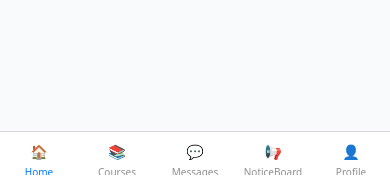
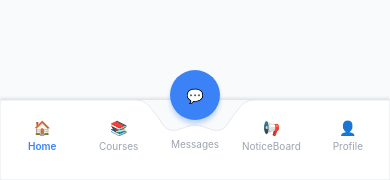
Before and after one commit to IftikharZahid/TheSeeksAcademy, a React Native app: screen /Main in a window 390 px wide. Shown: the part 664-844 px from the top of the page. Built offline with nearby package versions, Linux system fonts and the light colour scheme.

Commit message:
Bottom Navigation Added

```diff
--- a/package.json
+++ b/package.json
@@ -20,6 +20,7 @@
     "react-native": "0.81.5",
     "react-native-gesture-handler": "~2.28.0",
     "react-native-screens": "~4.16.0",
+    "react-native-svg": "15.12.1",
     "react-native-web": "^0.21.0"
   },
   "devDependencies": {
--- /dev/null
+++ b/src/components/CustomTabBar.tsx
@@ -0,0 +1,187 @@
+import React from 'react';
+import { View, Text, TouchableOpacity, StyleSheet, Dimensions } from 'react-native';
+import { BottomTabBarProps } from '@react-navigation/bottom-tabs';
+import Svg, { Path } from 'react-native-svg';
+import { useSafeAreaInsets } from 'react-native-safe-area-context';
+
+const { width } = Dimensions.get('window');
+const TAB_HEIGHT = 70;
+
+export const CustomTabBar: React.FC<BottomTabBarProps> = ({ state, descriptors, navigation }) => {
+  const insets = useSafeAreaInsets();
+  const PADDING_BOTTOM = insets.bottom > 0 ? insets.bottom : 10;
+  const TOTAL_HEIGHT = TAB_HEIGHT + PADDING_BOTTOM;
+
+  const center = width / 2;
+
+  // Bezier curve path for the indentation
+  // const path = `
+  //   M0,0
+  //   L${center - 45},0
+  //   C${center - 45},0 ${center - 35},0 ${center - 30},10
+  //   C${center - 25},20 ${center - 15},40 ${center},40
+  //   C${center + 15},40 ${center + 25},20 ${center + 30},10
+  //   C${center + 35},0 ${center + 45},0 ${center + 45},0
+  //   L${width},0
+  //   L${width},${TOTAL_HEIGHT}
+  //   L0,${TOTAL_HEIGHT}
+  //   Z
+  // `;
+const CURVE_WIDTH = 65;   // widen the curve
+const CURVE_DEPTH = 25;   // deepen the curve
+const BUTTON_RADIUS = 25; // matches large 70–80 px button
+
+const path = `
+  M0,0
+  L${center - CURVE_WIDTH},0
+  C${center - CURVE_WIDTH + 15},0 ${center - BUTTON_RADIUS - 25},0 ${center - BUTTON_RADIUS - 10},20
+  C${center - BUTTON_RADIUS},40 ${center - BUTTON_RADIUS / 2},${CURVE_DEPTH} ${center},${CURVE_DEPTH}
+  C${center + BUTTON_RADIUS / 2},${CURVE_DEPTH} ${center + BUTTON_RADIUS},40 ${center + BUTTON_RADIUS + 10},20
+  C${center + BUTTON_RADIUS + 25},0 ${center + CURVE_WIDTH - 15},0 ${center + CURVE_WIDTH},0
+  L${width},0
+  L${width},${TOTAL_HEIGHT}
+  L0,${TOTAL_HEIGHT}
+  Z
+`;
+
+  return (
+    <View style={[styles.container, { height: TOTAL_HEIGHT }]}>
+      <Svg width={width} height={TOTAL_HEIGHT} style={styles.svg}>
+        <Path d={path} fill="white" stroke="#e5e7eb" strokeWidth={1} />
+      </Svg>
+
+      <View style={[styles.tabsContainer, { paddingBottom: PADDING_BOTTOM }]}>
+        {state.routes.map((route, index) => {
+          const { options } = descriptors[route.key];
+          const label = options.tabBarLabel !== undefined
+            ? options.tabBarLabel
+            : options.title !== undefined
+            ? options.title
+            : route.name;
+
+          const isFocused = state.index === index;
+          const isCenter = index === 2; // Messages is the 3rd item (index 2)
+
+          const onPress = () => {
+            const event = navigation.emit({
+              type: 'tabPress',
+              target: route.key,
+              canPreventDefault: true,
+            });
+
+            if (!isFocused && !event.defaultPrevented) {
+              navigation.navigate(route.name);
+            }
+          };
+
+          // Extract the icon from the options
+          // Note: We assume tabBarIcon is a function returning a ReactNode
+          const Icon = options.tabBarIcon ? (options.tabBarIcon as any)({ focused: isFocused, color: isFocused ? '#3b82f6' : '#9ca3af', size: 24 }) : null;
+
+          if (isCenter) {
+            return (
+              <View key={route.key} style={styles.centerButtonContainer}>
+                <TouchableOpacity
+                  onPress={onPress}
+                  style={styles.centerButton}
+                  activeOpacity={0.8}
+                >
+                  {/* Render icon inside the floating button with white color */}
+                  {options.tabBarIcon ? (options.tabBarIcon as any)({ focused: isFocused, color: '#ffffff', size: 30 }) : <Text style={{ fontSize: 24 }}>💬</Text>}
+                </TouchableOpacity>
+                <Text style={[styles.label, isFocused && styles.labelFocused, { marginTop: 18 }]}>
+                  {label as string}
+                </Text>
+              </View>
+            );
+          }
+
+          return (
+            <TouchableOpacity
+              key={route.key}
+              onPress={onPress}
+              style={styles.tab}
+              activeOpacity={0.7}
+            >
+              {Icon}
+              <Text style={[styles.label, isFocused && styles.labelFocused]}>
+                {label as string}
+              </Text>
+            </TouchableOpacity>
+          );
+        })}
+      </View>
+    </View>
+  );
+};
+
+const styles = StyleSheet.create({
+  container: {
+    position: 'absolute',
+    bottom: 0,
+    width: '100%',
+    backgroundColor: 'transparent',
+    elevation: 0,
+    borderTopWidth: 0,
+  },
+  svg: {
+    position: 'absolute',
+    top: 0,
+    left: 0,
+    shadowColor: "#000",
+    shadowOffset: {
+      width: 0,
+      height: -2,
+    },
+    shadowOpacity: 0.1,
+    shadowRadius: 3,
+    elevation: 5,
+  },
+  tabsContainer: {
+    flexDirection: 'row',
+    justifyContent: 'space-between',
+    alignItems: 'flex-end',
+    height: '100%',
+    paddingHorizontal: 4,
+  },
+  tab: {
+    flex: 1,
+    justifyContent: 'center',
+    alignItems: 'center',
+    height: 60,
+    marginBottom: 5,
+  },
+  centerButtonContainer: {
+    flex: 1,
+    justifyContent: 'flex-start',
+    alignItems: 'center',
+    height: 100,
+    marginTop: -25, // Pull up to float
+    zIndex: 10,
+  },
+  centerButton: {
+    width: 50,
+    height: 50,
+    borderRadius: 25,
+    backgroundColor: '#3b82f6', // Primary color
+    justifyContent: 'center',
+    alignItems: 'center',
+    shadowColor: "#3b82f6",
+    shadowOffset: {
+      width: 0,
+      height: 4,
+    },
+    shadowOpacity: 0.3,
+    shadowRadius: 4.65,
+    elevation: 8,
+  },
+  label: {
+    fontSize: 10,
+    color: '#9ca3af',
+    marginTop: 4,
+  },
+  labelFocused: {
+    color: '#3b82f6',
+    fontWeight: '600',
+  },
+});
--- /dev/null
+++ b/src/components/LogoutIcon.tsx
@@ -0,0 +1,40 @@
+import React from 'react';
+import Svg, { Path, G } from 'react-native-svg';
+
+interface LogoutIconProps {
+  size?: number;
+  color?: string;
+}
+
+export const LogoutIcon: React.FC<LogoutIconProps> = ({ size = 20, color = '#FF3B30' }) => {
+  return (
+    <Svg width={size} height={size} viewBox="0 0 24 24" fill="none">
+      <G>
+        {/* Door frame */}
+        <Path
+          d="M14 3H5C3.89543 3 3 3.89543 3 5V19C3 20.1046 3.89543 21 5 21H14"
+          stroke={color}
+          strokeWidth="2"
+          strokeLinecap="round"
+          strokeLinejoin="round"
+        />
+        {/* Arrow */}
+        <Path
+          d="M16 12H9M16 12L13 9M16 12L13 15"
+          stroke={color}
+          strokeWidth="2"
+          strokeLinecap="round"
+          strokeLinejoin="round"
+        />
+        {/* Arrow line extending to edge */}
+        <Path
+          d="M16 12H21"
+          stroke={color}
+          strokeWidth="2"
+          strokeLinecap="round"
+          strokeLinejoin="round"
+        />
+      </G>
+    </Svg>
+  );
+};
--- a/src/screens/ProfileScreen.tsx
+++ b/src/screens/ProfileScreen.tsx
@@ -1,6 +1,7 @@
 import React from 'react';
 import { View, Text, StyleSheet, TouchableOpacity, Image, ScrollView } from 'react-native';
 import { SafeAreaView } from 'react-native-safe-area-context';
+import { LogoutIcon } from '../components/LogoutIcon';
 
 export const ProfileScreen: React.FC = () => {
   return (
@@ -9,6 +10,9 @@ export const ProfileScreen: React.FC = () => {
 
         {/* Header Section */}
         <View style={styles.header}>
+          <TouchableOpacity style={styles.headerLogoutBtn}>
+            <LogoutIcon size={20} color="#FF3B30" />
+          </TouchableOpacity>
           <Image
             source={require('../assets/profile.jpg')}
             style={styles.avatar}
@@ -98,9 +102,7 @@ export const ProfileScreen: React.FC = () => {
         </View>
 
         {/* Logout */}
-        <TouchableOpacity style={styles.logoutBtn}>
-          <Text style={styles.logoutText}>Logout</Text>
-        </TouchableOpacity>
+
 
       </ScrollView>
     </SafeAreaView>
@@ -201,19 +203,27 @@ const styles = StyleSheet.create({
     fontWeight: "600",
   },
 
-  logoutBtn: {
-    backgroundColor: "#FF4B4B",
-    padding: 14,
-    marginHorizontal: 16,
-    borderRadius: 12,
-    marginBottom: 40,
-    marginTop: 10,
+  headerLogoutBtn: {
+    position: 'absolute',
+    top: 40,
+    right: 20, // Moved to right
+    zIndex: 10,
+    backgroundColor: '#ffffff', // White background
+    width: 40,
+    height: 40,
+    borderRadius: 20, // Circular
+    justifyContent: 'center',
+    alignItems: 'center',
+    shadowColor: '#000',
+    shadowOffset: { width: 0, height: 2 },
+    shadowOpacity: 0.2,
+    shadowRadius: 3,
+    elevation: 5,
   },
 
-  logoutText: {
-    color: "#fff",
-    fontWeight: "700",
-    textAlign: "center",
-    fontSize: 16,
+  headerLogoutText: {
+    color: '#FF3B30', // Red icon
+    fontSize: 18,
+    fontWeight: 'bold',
   },
 });
--- a/src/screens/navigation/MainTabs.tsx
+++ b/src/screens/navigation/MainTabs.tsx
@@ -7,6 +7,7 @@ import { ProfileScreen } from '../ProfileScreen';
 import { Text } from 'react-native';
 import { TopHeader } from '../../components/TopHeader';
 import { NoticeboardSection } from './NoticeBoard';
+import { CustomTabBar } from '../../components/CustomTabBar';
 
 type TabParamList = {
   Home: undefined;
@@ -21,6 +22,7 @@ const Tab = createBottomTabNavigator<TabParamList>();
 export const MainTabs: React.FC = () => {
   return (
     <Tab.Navigator
+      tabBar={props => <CustomTabBar {...props} />}
       screenOptions={{
         headerShown: true,
         header: () => <TopHeader />
```
Also changed, not shown: 1 other file (tests, documents, lock files or other folders).
